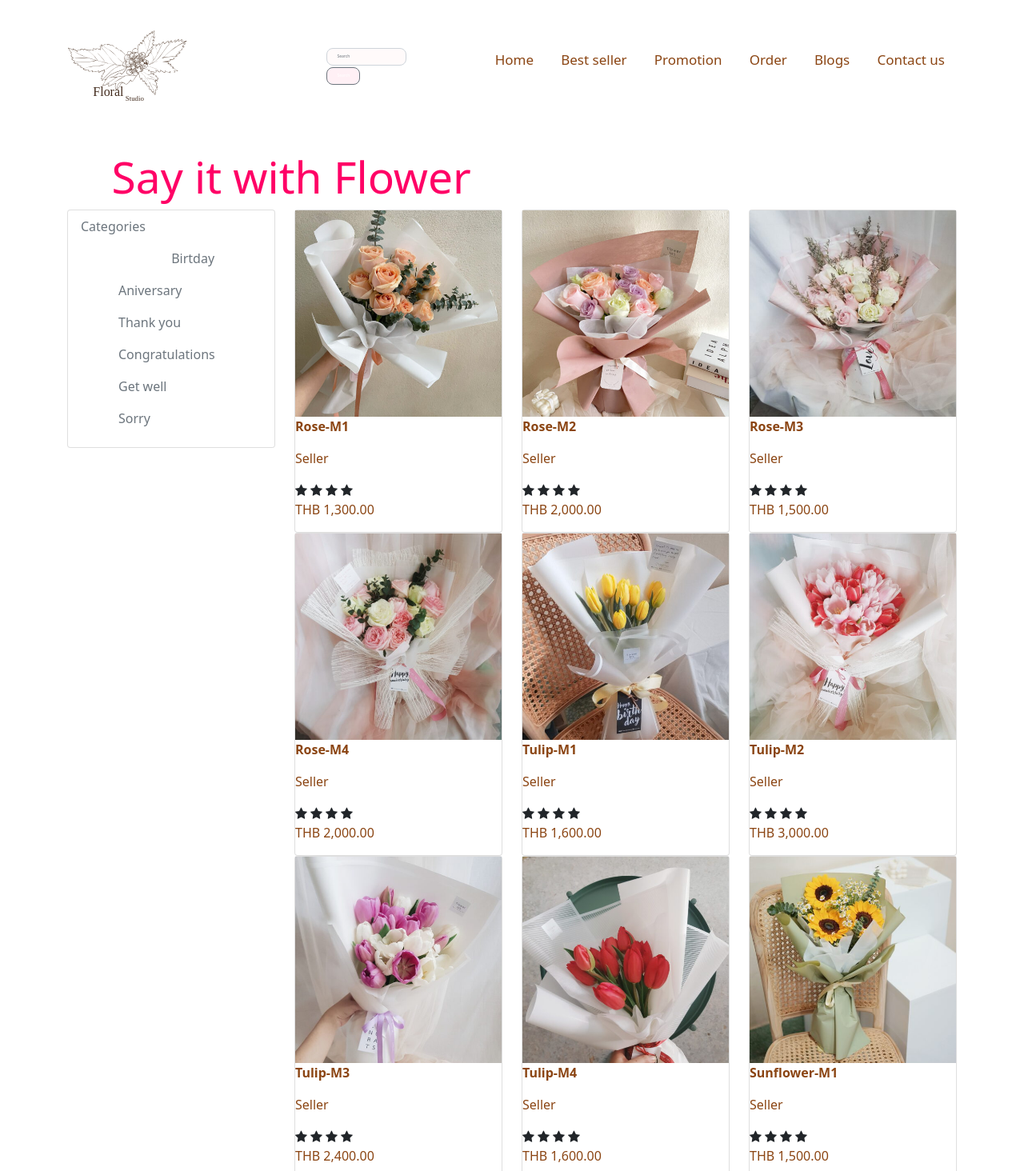
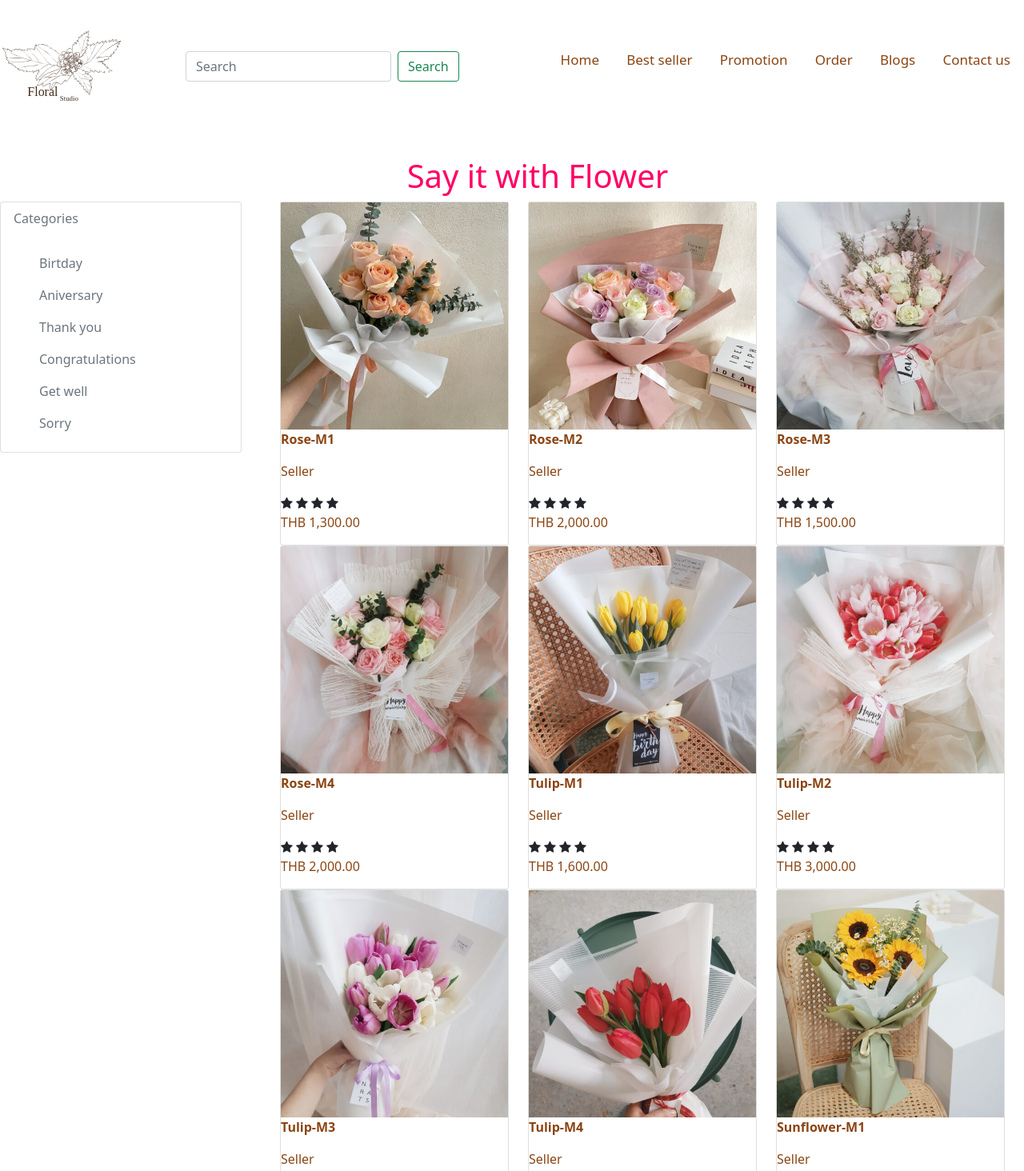
Before and after one commit to thunchaaaa/363Bootstrap, a plain HTML site: page index.html in a window 1280 px wide. Shown: the top 1464 px of the page at 80% size. Drawn offline with nearby package versions, Linux system fonts and the light colour scheme.

Commit message:
commit(3)
commit(3)

```diff
--- a/index.html
+++ b/index.html
@@ -16,13 +16,12 @@
     </script>
 </head>
     <body>
-        <div class="container">
              <div class="navbar">
                 <img src="floral.svg" class="logo">
-                <div class="button">
-                    <input class="form-control form-control-borderless" type="search" placeholder="Search">
-                    <button class="btn btn-secondary" type="submit">Search</button>
-                </div>
+                <form class="d-flex">
+                  <input class="form-control me-2" type="search" placeholder="Search" aria-label="Search">
+                  <button class="btn btn-outline-success" type="submit">Search</button>
+                </form>
                 <ul>
                     <li><a href="#">Home</li></a>
                     <li><a href="#">Best seller</li></a>
@@ -31,7 +30,10 @@
                     <li><a href="#">Blogs</li></a>
                     <li><a href="#">Contact us</li></a>
                 </ul>
+                </div>
+
                 <h1>Say it with Flower</h1>
+
                 <div class="row ">
                   <div class="col-lg-3 col-md-12 col-sm-12">
                       <div class="card" id="sidemenu">
@@ -48,6 +50,7 @@
                       </div>
                   </div>
                   <div class="col-9">
+                    <div class="container">
                     <div class="row justify-content-between">
                         <div class="col-lg-4 col-md-6 col-sm-12">
                             <div class="card" >
@@ -232,7 +235,15 @@
                     </div>
                    </div>
                 </div>
-                <hr align="center" width="800">
-            <div class="footer">
-               <img src="copy.svg" width="15px;" height="15px"> 2021 Shop name Inc.
-            </div>
+              </div>
+
+              <div class="footer">
+                <hr>
+                <img src="copy.svg" width="15px;" height="15px"> 2021 Shop name Inc.
+              </div>
+
+
+
+
+    </body>
+</html>
--- a/style.css
+++ b/style.css
@@ -26,22 +26,7 @@
     text-decoration: none;
     color: #8B4513;
 }
-.button
-{
-    align-items: center;
-    padding-top: 0%;
-    padding-left: 10%;
-}
-.button .btn.btn-secondary {
-    font-size: 5px;
-    border-radius: 8px;
-    background-color: #FFF0F5;
-}
-.button .form-control.form-control-borderless {
-    font-size: 5px;
-    border-radius: 8px;
-    background-color: #FFFAFA;
-}
+
 .flex-container {
     padding-left: 1.5%;
     display: flex;
@@ -53,7 +38,7 @@
     border:none;
     font-size:16px;
 }
-.container h1 {
+ h1 {
     text-align: center;
     color: #FF0066	;
     font-size: 55px;
@@ -63,8 +48,7 @@
 .footer{
     margin-top:25px;
     font-size:12px;
-    padding-left: 2%;
-    padding-top: 1%;
+    padding-top: 110%;
     padding-bottom: 1%;
     text-align: center;
 }
```
